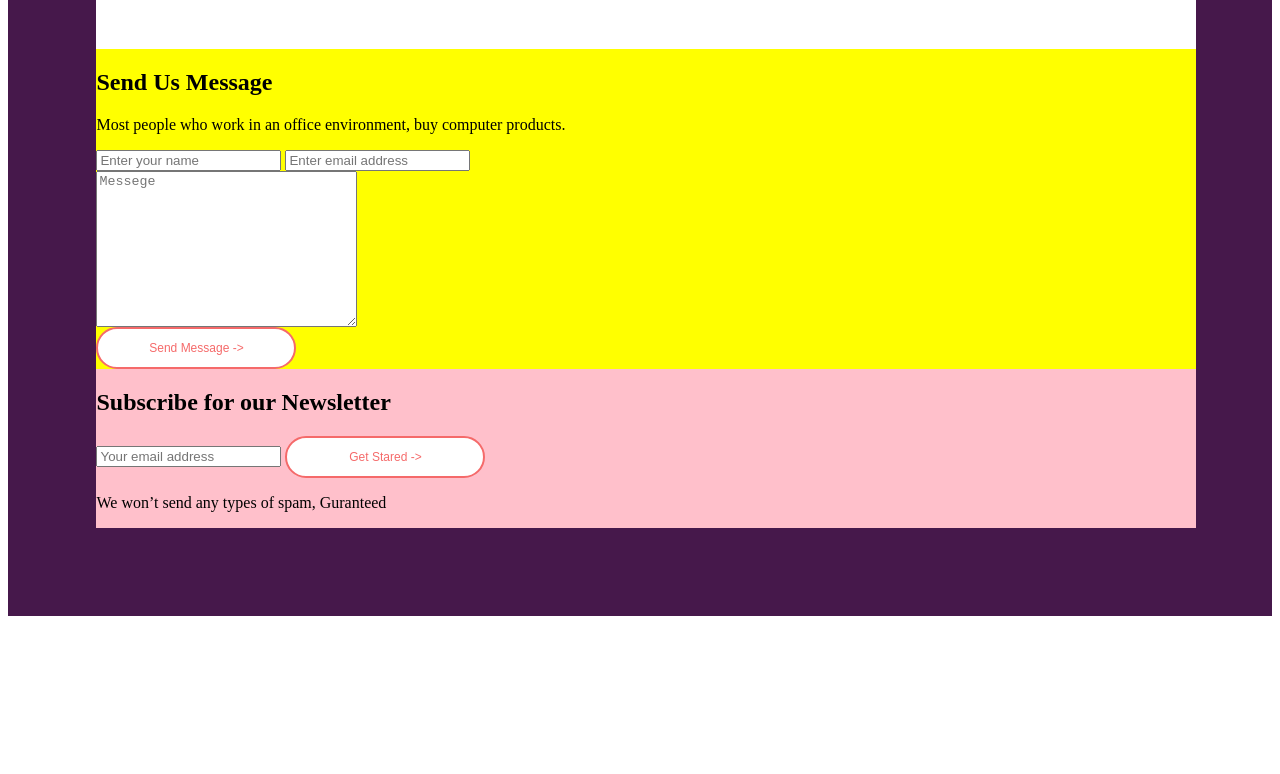
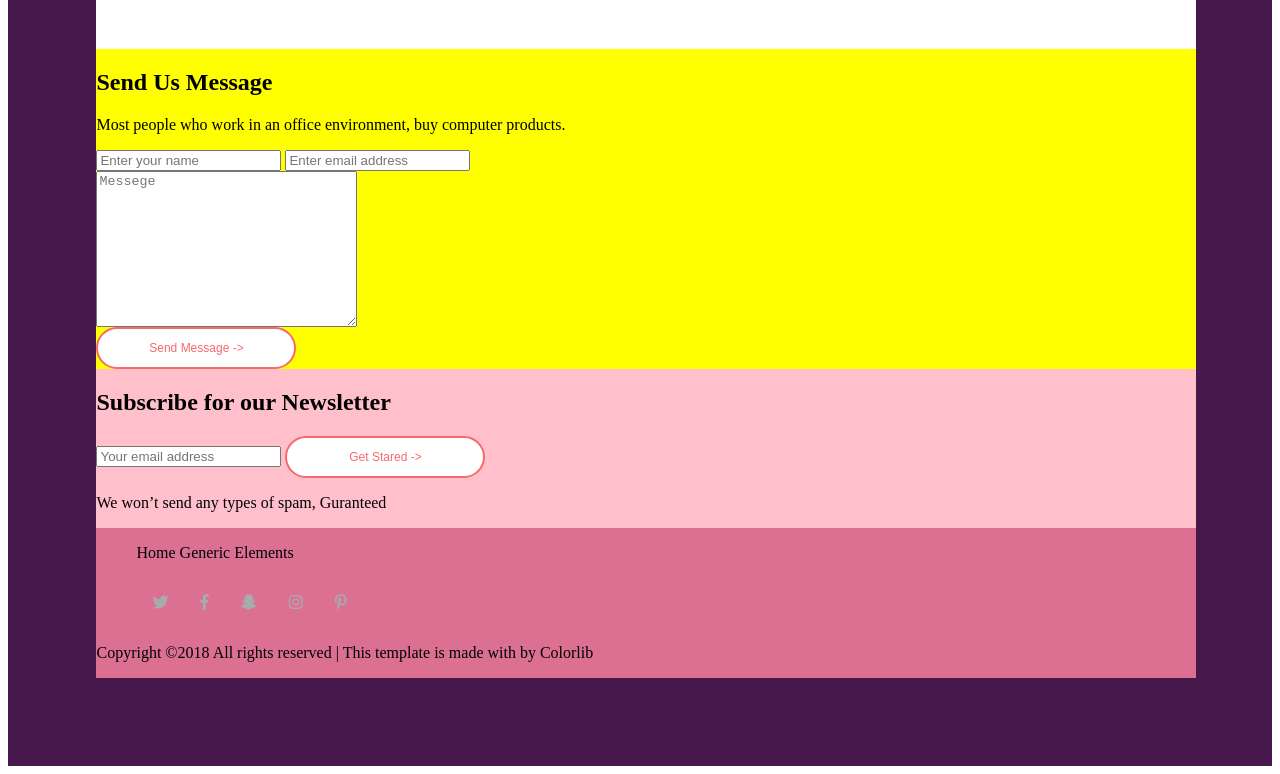
Before and after one commit to estherlaraaaa/PaginaWeb, a plain HTML site: page index.html in a window 1280 px wide. Shown: the part 2799-3573 px from the top of the page. Before the commit the page ends 3423 px from the top, so only its background shows below. Drawn offline with Linux system fonts and the light colour scheme.

Commit message:
seccion 7 css

```diff
--- a/index.html
+++ b/index.html
@@ -89,7 +89,23 @@
             <p>We won’t send any types of spam, Guranteed</p>
         </section>
         <section class="seccion7">
-
+            <nav class="nav-footer">
+                <ul>
+                    <li>Home</li>
+                    <li>Generic</li>
+                    <li>Elements</li>
+                </ul>
+            </nav>
+            <div class="flex-container-logos">
+                <ul>
+                    <li><i class="fab fa-twitter"></i></li>
+                    <li><i class="fab fa-facebook-f"></i></li>
+                    <li><i class="fab fa-snapchat-ghost"></i></li>
+                    <li><i class="fab fa-instagram"></i></li>
+                    <li><i class="fab fa-pinterest-p"></i></li>
+                </ul>
+            </div>
+            <p>Copyright ©2018 All rights reserved | This template is made with  by Colorlib</p>
         </section>
     </div>
 </body>
--- a/style.css
+++ b/style.css
@@ -141,3 +141,37 @@ div:hover{
 .seccion7{
     background-color: palevioletred;
 }
+
+.nav-footer ul li {
+    display: inline-block;
+    float: center;
+    text-align: center;
+    margin-top: 0;
+    font-size: 1em;
+}
+
+.nav-footer ul li a{
+    display: block;
+    height: 100%;
+    width: 100%;
+    text-decoration: none;
+    color: inherit;
+    text-transform: uppercase;
+    padding: 1em;
+}
+
+.nav-footer ul li:hover{
+    color: purple;
+}
+
+.flex-container-logos li{
+    color: #a8abad;
+    padding: 1em;
+}
+
+.flex-container-logos ul{
+    width: 50%;
+    list-style: none;
+    display: flex;
+    flex-direction: row;
+}
```
